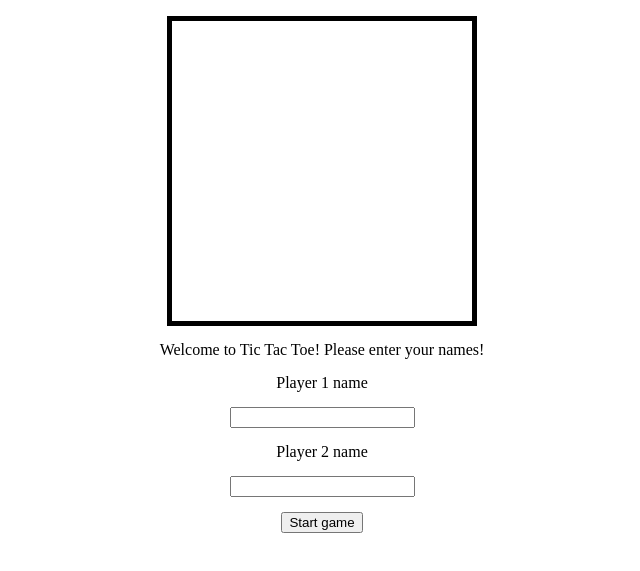
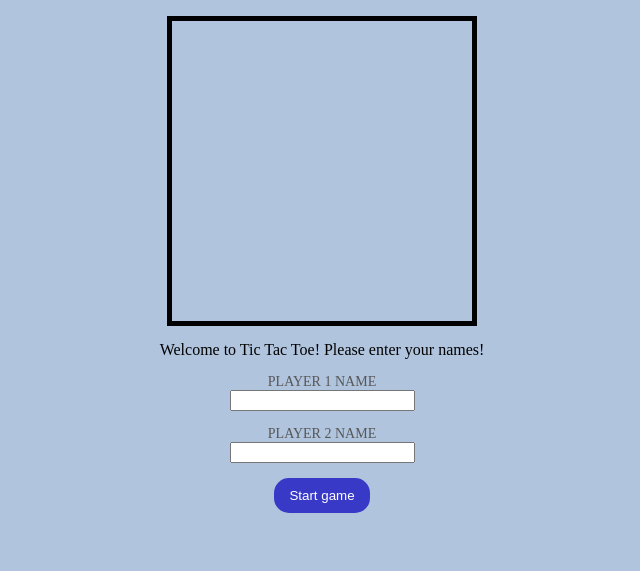
Before and after one commit to Etereke/odin-tic-tac-toe, a plain HTML site: page index.html in a window 1280 px wide. Shown: the part 79-650 px from the top of the page, without its empty margins (318-958 px from the left). Drawn offline with Linux system fonts and the light colour scheme.

Commit message:
Add better styling

```diff
--- a/index.html
+++ b/index.html
@@ -22,10 +22,14 @@
             <div class="cell cell-9" data-index="8"></div> -->
         </div>
         <div class="game-info">Please enter the two players' names</div>
-        <label for="p-1">Player 1 name</label>
-        <input type="text" name="p-1" id="p-1">
-        <label for="p-2">Player 2 name</label>
-        <input type="text" name="p-2" id="p-2">
+        <div class="input">
+            <label for="p-1">Player 1 name</label>
+            <input type="text" name="p-1" id="p-1">
+        </div>
+        <div class="input">
+            <label for="p-2">Player 2 name</label>
+            <input type="text" name="p-2" id="p-2">
+        </div>
         <button class="startBtn">Start game</button>
 
     </div>
--- a/style.css
+++ b/style.css
@@ -1,6 +1,7 @@
 body{
     margin: 0;
     padding: 0;
+    background-color: lightsteelblue;
 }
 
 .container{
@@ -28,3 +29,22 @@ body{
     font-size: 70px;
     cursor: pointer;
 }
+
+.input{
+    display: grid;
+    grid-template-columns: 1fr;
+    color: rgb(87, 87, 87);
+    text-transform: uppercase;
+    font-size: 14px;
+}
+
+.startBtn{
+    padding: 10px 15px;
+    border: none;
+    background-color: rgb(57, 57, 199);
+    color: white;
+    border-radius: 15px;
+}
+.startBtn:disabled{
+    background-color: rgb(109, 109, 179);
+}
```
